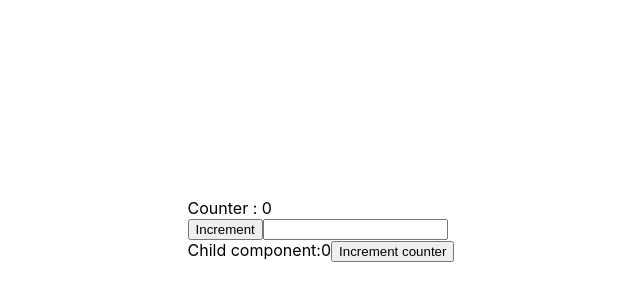
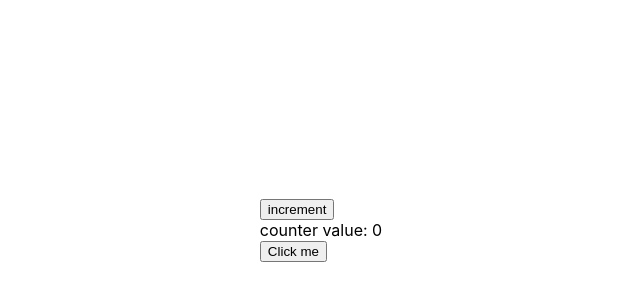
Before and after one commit to bhawna90/ReactJS, a React (Create React App) app: page / in a window 1280 px wide. Shown: the part 170-470 px from the top of the page, without its empty margins (319-959 px from the left). Built offline with nearby package versions, Linux system fonts and the light colour scheme.

Commit message:
useCallback and useMemo examples

```diff
--- a/src/App.js
+++ b/src/App.js
@@ -8,7 +8,6 @@ import FormComponent from './Components/FormExample/FormComponent';
 import UseEffectRootComp from './Components/UseEffectExample/UseEffectRootComp';
 import ApiCallComp from './Components/ApiCallExample/ApiCallComp';
 import TodoList from './Components/Todo/TodoList';
-import UseReducer from './Components/Test/UseReducer';
 import ReactRouter from './Components/ReactRouterExample/ReactRouter';
 import {BrowserRouter} from "react-router-dom"
 import RouterFirstComp from './Components/ReactRouterLogin/RouterFirstComp';
@@ -17,6 +16,8 @@ import NestedRoutes from './Components/NestedRoutesExample/NestedRoutes';
 import CompA from './Components/PropsPassing.js/CompA';
 import Dashboard from './Components/ContextUsage/Dashboard';
 import Counter from './Components/Optimisations/Counter';
+import CallbackExample from './Components/Optimisations/CallbackExample';
+import MemoExample from './Components/Optimisations/MemoExample';
 
 function App() {
     return (
@@ -30,7 +31,9 @@ function App() {
           {/* <NestedRoutes></NestedRoutes> */}
           {/* <CompA></CompA> */}
           {/* <Dashboard></Dashboard> */}
-          <Counter></Counter>
+          {/* <Counter></Counter> */}
+          {/* <CallbackExample></CallbackExample> */}
+          <MemoExample></MemoExample>
         </div>
       </BrowserRouter>
     );
--- /dev/null
+++ b/src/Components/Optimisations/CallbackExample.js
@@ -0,0 +1,26 @@
+import React, { useState, useCallback } from "react"
+import Todo from "./Todo"
+
+export default function CallbackExample(){
+    const [counter, setCounter] = useState(0)
+    const [todos, setTodos] = useState([])
+
+    const increment = () => {
+        setCounter(counter+1)
+    }
+    const addItem = useCallback(()=>{
+        setTodos([...todos, "item"])
+    },[todos])
+    // const addItem = () => {
+    //     setTodos([...todos, "item"])
+    // }
+    console.log("parent comp rendered");
+    return (<div style={{border:"1px solid black", padding:"20px"}}>
+        <Todo todos={todos} addItem={addItem}></Todo>
+        <br/><br/>
+        <div>
+            Counter: {counter}
+        </div>
+        <button onClick={increment}>Increment</button>
+    </div>)
+}
--- /dev/null
+++ b/src/Components/Optimisations/MemoExample.js
@@ -0,0 +1,33 @@
+import React, {useMemo, useState} from "react"
+
+export default function MemoExample(){
+    const [counter, setCounter] = useState(0)
+    const [clicked, setClicked] = useState(false)
+
+    const updateValue=()=>{
+        setCounter(counter+1)
+    }
+
+    const calculateData = (counter) =>{
+        console.log("calculating data");
+        for(let i=0;i<1000000000; i++){
+        }
+        return counter
+    }
+
+    const newData = useMemo(()=>{
+        return calculateData(counter)
+    },[counter])
+
+    // const newData = calculateData(counter);
+
+    return (
+        <div>
+            <button onClick={updateValue}>increment</button>
+            <div>counter value: {newData}</div>
+            <button onClick={()=>setClicked(!clicked)}>
+                {clicked? "Clicked":"Click me"}
+            </button>
+        </div>
+    )
+}
--- /dev/null
+++ b/src/Components/Optimisations/Todo.js
@@ -0,0 +1,14 @@
+import React,{memo} from "react"
+
+function Todo({todos, addItem}){
+    console.log("child component rendered");
+    return <div style={{border:"1px solid black", padding: "10px"}}>
+        <h2>Todo Items</h2>
+        {todos.map((todo,index)=>{
+            return <div key={index}>{todo+index}</div>
+        })}
+        <button onClick={addItem}>Add item</button>
+    </div>
+}
+
+export default memo(Todo)
```
